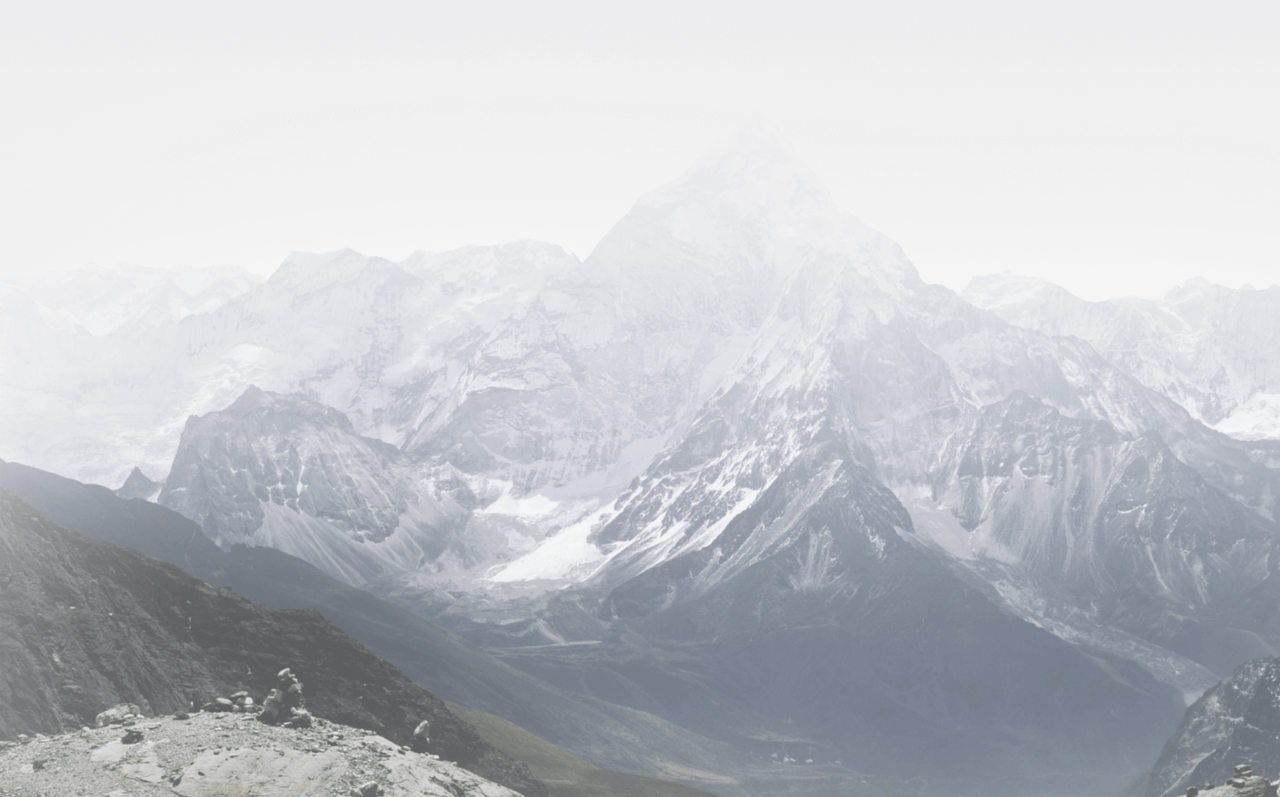
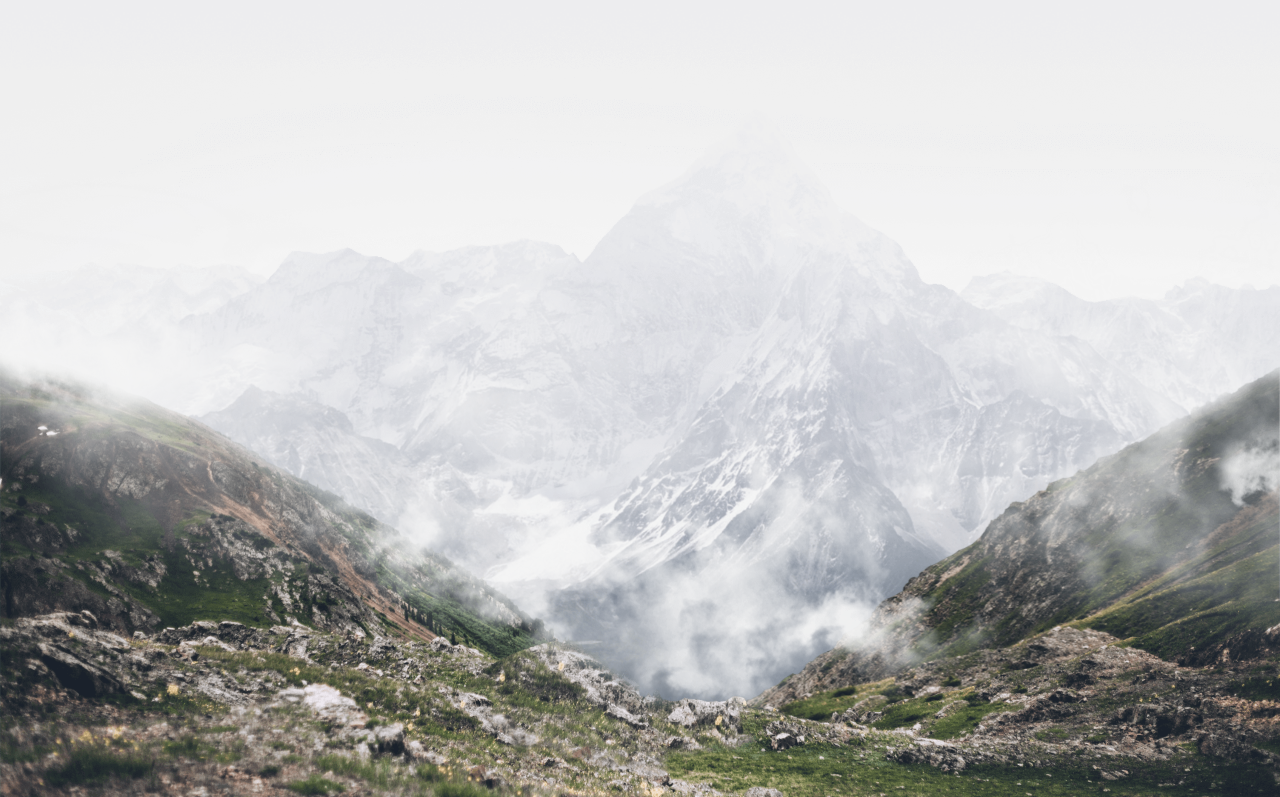
Before and after one commit to AleksanderVelichko/parallax-mountains-website, a plain HTML site: page index.html in a window 1280 px wide. Shown: the top 797 px of the page. Drawn offline with nearby package versions, Linux system fonts and the light colour scheme; the site is published under a folder, as on GitHub Pages, so addresses that start at the root find nothing.

Commit message:
add style

```diff
--- a/css/style.css
+++ b/css/style.css
@@ -105,16 +105,16 @@ body {
   background: url(../img/m_1.png) 0 0 / cover no-repeat;
 }
 .parallax__mountain_2 {
-  background: url(/img/m_2.png) bottom right / 45% no-repeat;
+  background: url(../img/m_2.png) bottom right / 45% no-repeat;
   z-index: 1;
 }
 .parallax__mountain_3 {
-  background: url(/img/m_3.png) bottom left / 100% no-repeat;
+  background: url(../img/m_3.png) bottom left / 100% no-repeat;
   z-index: 1;
 }
 
 .parallax__fog {
-  background: url(/img/fog_1.png) bottom / 100% no-repeat;
+  background: url(../img/fog_1.png) bottom / 100% no-repeat;
   position: fixed;
   height: 100%;
   width: 100%;
```
